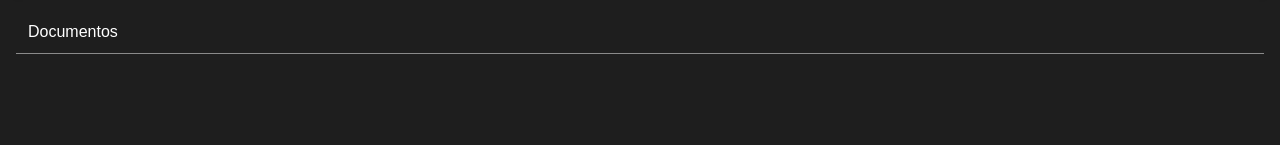
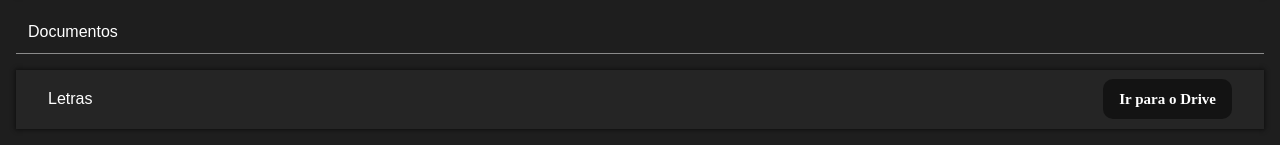
Before and after one commit to iagopedro/i-blasphemy-site, a React (Create React App) app: page / in a window 1280 px wide. Shown: the part 491-636 px from the top of the page. Built offline with nearby package versions, Linux system fonts and the light colour scheme.

Commit message:
retirei as opções e deixei o site mais simples, com as divisões entre tipos de arquivo na Main

```diff
--- a/src/components/Main/index.js
+++ b/src/components/Main/index.js
@@ -22,6 +22,11 @@ function Main() {
         link={'https://drive.google.com/drive/folders/1x_bqoHkrBiCbMAk0wnTer4NjLGA-fd6T?usp=sharing'}
       />
       <li className='list-category'>Documentos</li>
+      <Item
+        name={'Letras'}
+        link={'https://drive.google.com/drive/folders/1-AQEaCPSxPCdfs9kM3FALj6nZnPGKaR5?usp=sharing'}
+      />
+
     </ul>
   );
 }
```
